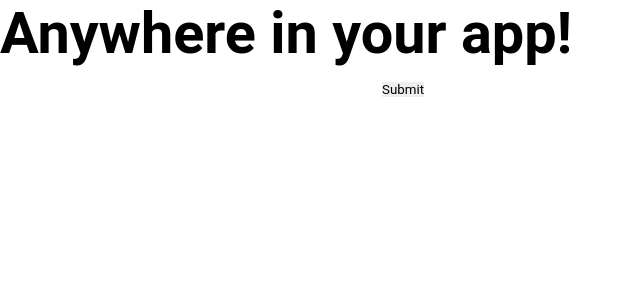
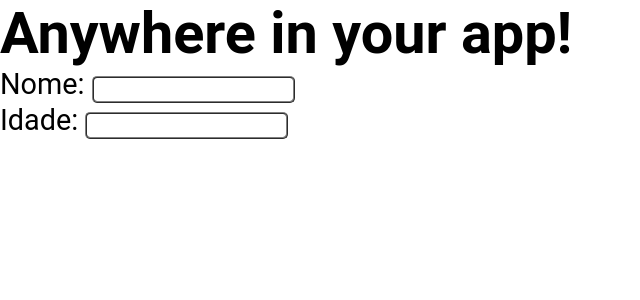
Before and after one commit to TruderiaAraras/Truderia-2.0-User, a React (Create React App) app: page /Cadastro in a window 1280 px wide. Shown: the top 300 px of the page, without its empty margins (0-640 px from the left). Built offline with nearby package versions, Linux system fonts and the light colour scheme.

Commit message:
Aprendendo

```diff
--- a/src/pages/cadastro/index.tsx
+++ b/src/pages/cadastro/index.tsx
@@ -1,63 +1,30 @@
 import React from "react";
-import { Formik } from "formik";
+import { Formik, Form, Field } from "formik";
 
 export const Cadastro: React.FC = () => {
-
   return (
     <div>
       <h1>Anywhere in your app!</h1>
       <Formik
-       initialValues={{ email: '', password: '' }}
-       validate={values => {
-         const errors = { email: "" };
-         if (!values.email) {
-           errors.email = 'Required';
-         } else if (
-           !/^[A-Z0-9._%+-]+@[A-Z0-9.-]+\.[A-Z]{2,}$/i.test(values.email)
-         ) {
-           errors.email = 'Invalid email address';
-         }
-         return errors;
+        initialValues={{
+          name: "",
+          age: ""
         }}
-       onSubmit={(values, { setSubmitting }) => {
-         setTimeout(() => {
+        onSubmit={async (values) => {
+          await new Promise((r) => setTimeout(r, 500));
           alert(JSON.stringify(values, null, 2));
-           setSubmitting(false);
-         }, 400);
         }}
       >
-       {({
-         values,
-         errors,
-         touched,
-         handleChange,
-         handleBlur,
-         handleSubmit,
-         isSubmitting,
-         /* and other goodies */
-       }) => (
-         <form onSubmit={handleSubmit}>
-           <input
-             type="email"
-             name="email"
-             onChange={handleChange}
-             onBlur={handleBlur}
-             value={values.email}
-           />
-           {errors.email && touched.email && errors.email}
-           <input
-             type="password"
-             name="password"
-             onChange={handleChange}
-             onBlur={handleBlur}
-             value={values.password}
-           />
-           {errors.password && touched.password && errors.password}
-           <button type="submit" disabled={isSubmitting}>
-             Submit
-           </button>
-         </form>
-       )}
+        <Form>
+          <div>
+            <label htmlFor="name">Nome: </label>
+            <Field id="name" name="name" type="text" style={{ border: '2px ridge gray', borderRadius: '5px', padding: '4px' }} />
+          </div>
+          <div>
+            <label htmlFor="age">Idade: </label>
+            <Field id="age" name="age" type="number" style={{ border: '2px ridge gray', borderRadius: '5px', padding: '4px' }} />
+          </div>
+        </Form>
       </Formik>
     </div>
   );
```
Lines whose indentation alone changed are shown as unchanged.
